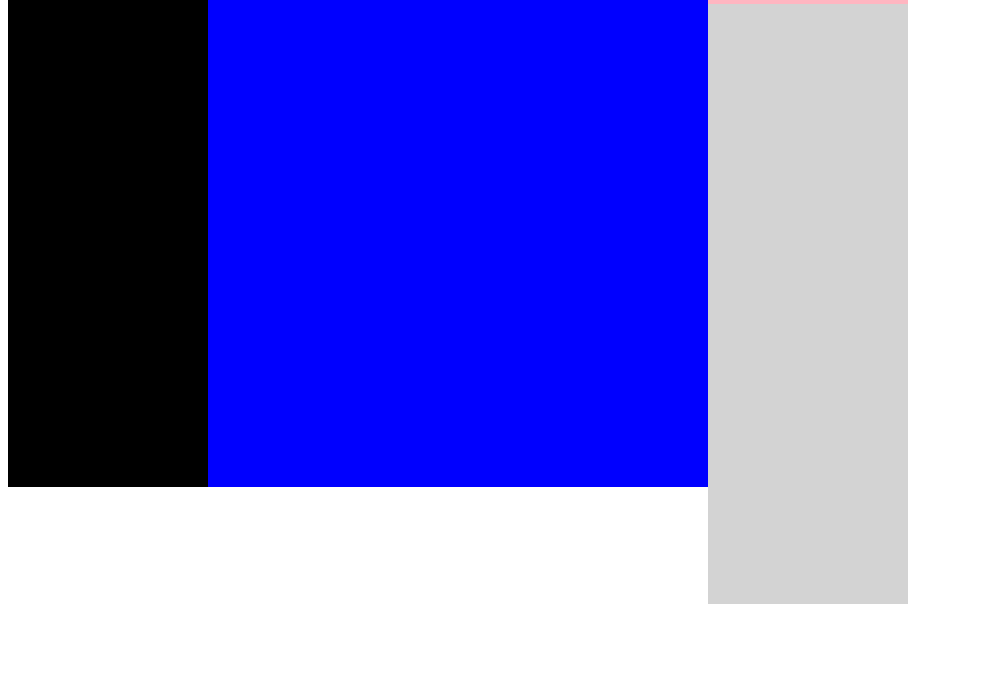
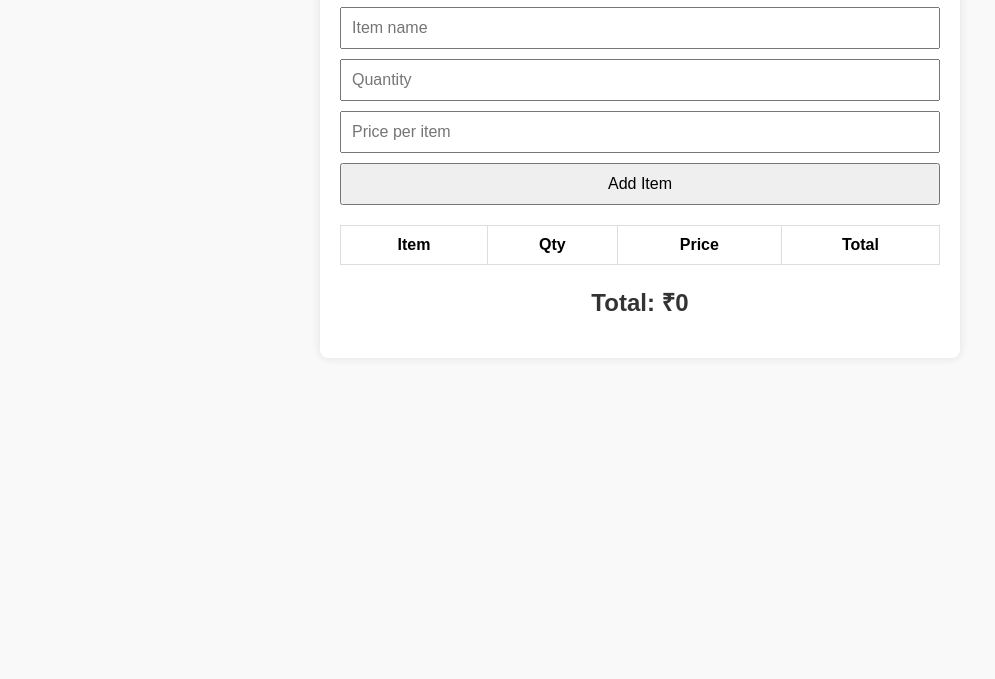
Before and after one commit to Chokka234/my-first-repo, a plain HTML site: page index.html in a window 1280 px wide. Shown: the part 121-800 px from the top of the page, without its empty margins (0-995 px from the left). Drawn offline with Linux system fonts and the light colour scheme.

Commit message:
Add files via upload

```diff
--- a/index.html
+++ b/index.html
@@ -1,23 +1,37 @@
-<DOCTYPE html>
-<html>
+<!DOCTYPE html>
+<html lang="en">
 <head>
-        <title>
-           Aditya-APP
-        </title>
+  <meta charset="UTF-8" />
+  <meta name="viewport" content="width=device-width, initial-scale=1.0"/>
+  <title>Restaurant Bill Management</title>
+  <link rel="stylesheet" href="style.css" />
 </head>
 <body>
-    <div style="height:600px;width:900px;background:blue;margin:0auto">
-        <div style="height:600px;width:200px;background:black;float:left">
-            <h1 style="color: white">TITLE-Page</h1>
-            <h2>YouTube Home Page</h2>
-            <h3>Created by team Aditya</h3>
+  <div class="container">
+    <h1>Restaurant Bill Management</h1>
+
+    <div class="input-section">
+      <input type="text" id="item" placeholder="Item name" />
+      <input type="number" id="qty" placeholder="Quantity" />
+      <input type="number" id="price" placeholder="Price per item" />
+      <button onclick="addItem()">Add Item</button>
     </div>
 
-        <div style="height:600px;width:200px;background:lightpink;float:right">
-            <h1><Center>WELCOME-PAGE</Center></h1>
-                <div style="height:600px;width:200px;background:lightgrey;float:inline-start;"></div>
+    <table id="bill-table">
+      <thead>
+        <tr>
+          <th>Item</th>
+          <th>Qty</th>
+          <th>Price</th>
+          <th>Total</th>
+        </tr>
+      </thead>
+      <tbody id="bill-body"></tbody>
+    </table>
+
+    <h2 id="total">Total: ₹0</h2>
   </div>
 
-    </div>
+  <script src="script.js"></script>
 </body>
 </html>
--- /dev/null
+++ b/script.js
@@ -0,0 +1,34 @@
+let total = 0;
+
+function addItem() {
+  const item = document.getElementById('item').value;
+  const qty = parseInt(document.getElementById('qty').value);
+  const price = parseFloat(document.getElementById('price').value);
+
+  if (!item || isNaN(qty) || isNaN(price)) {
+    alert("Please enter valid details!");
+    return;
+  }
+
+  const itemTotal = qty * price;
+  total += itemTotal;
+
+  const tableBody = document.getElementById('bill-body');
+  const row = document.createElement('tr');
+
+  row.innerHTML = `
+    <td>${item}</td>
+    <td>${qty}</td>
+    <td>₹${price.toFixed(2)}</td>
+    <td>₹${itemTotal.toFixed(2)}</td>
+  `;
+
+  tableBody.appendChild(row);
+
+  document.getElementById('total').innerText = `Total: ₹${total.toFixed(2)}`;
+
+  // Clear inputs
+  document.getElementById('item').value = '';
+  document.getElementById('qty').value = '';
+  document.getElementById('price').value = '';
+}
--- /dev/null
+++ b/style.css
@@ -0,0 +1,45 @@
+body {
+  font-family: Arial, sans-serif;
+  background-color: #f9f9f9;
+  padding: 20px;
+}
+
+.container {
+  max-width: 600px;
+  margin: auto;
+  background: #ffffff;
+  padding: 20px;
+  border-radius: 8px;
+  box-shadow: 0 0 10px rgba(0, 0, 0, 0.1);
+}
+
+h1, h2 {
+  text-align: center;
+  color: #333;
+}
+
+.input-section {
+  display: flex;
+  flex-direction: column;
+  gap: 10px;
+}
+
+.input-section input, .input-section button {
+  padding: 10px;
+  font-size: 16px;
+}
+
+table {
+  width: 100%;
+  border-collapse: collapse;
+  margin-top: 20px;
+}
+
+table, th, td {
+  border: 1px solid #ddd;
+}
+
+th, td {
+  padding: 10px;
+  text-align: center;
+}
```
Lines whose indentation alone changed are shown as unchanged.
